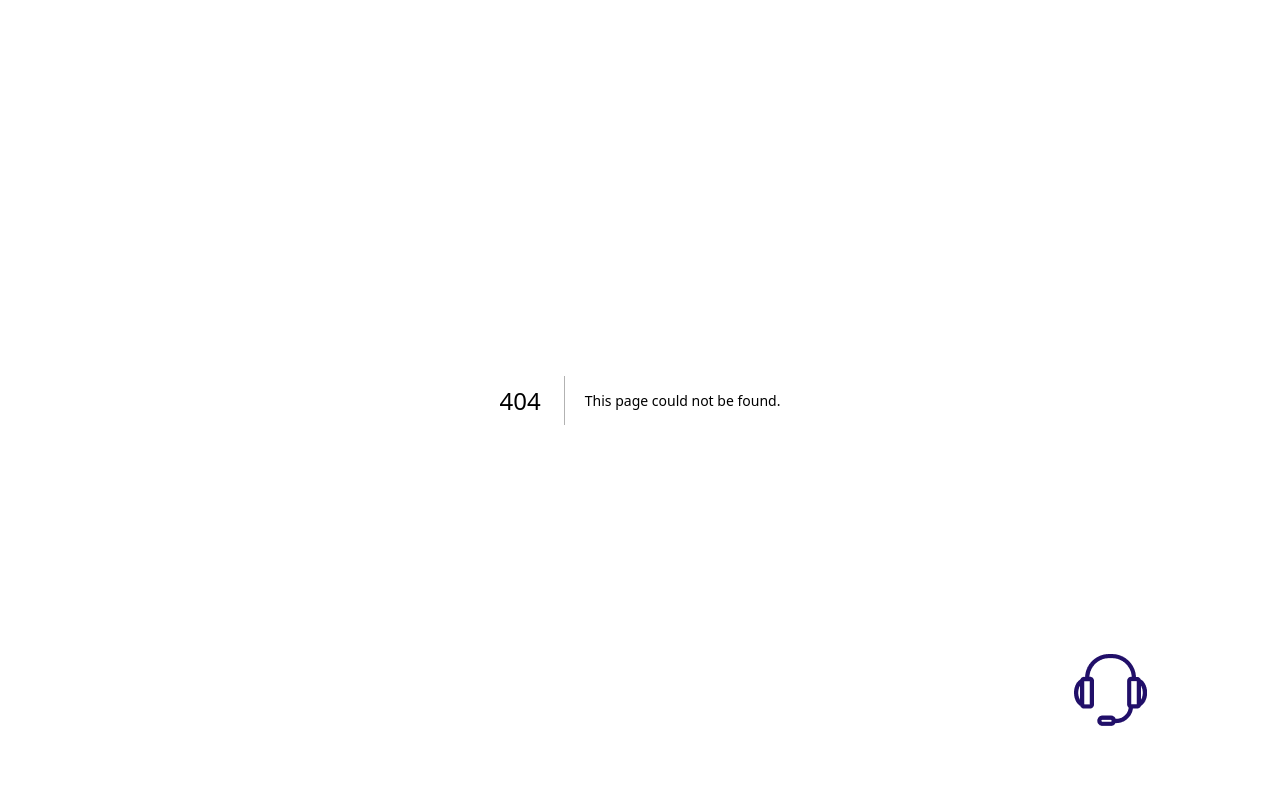
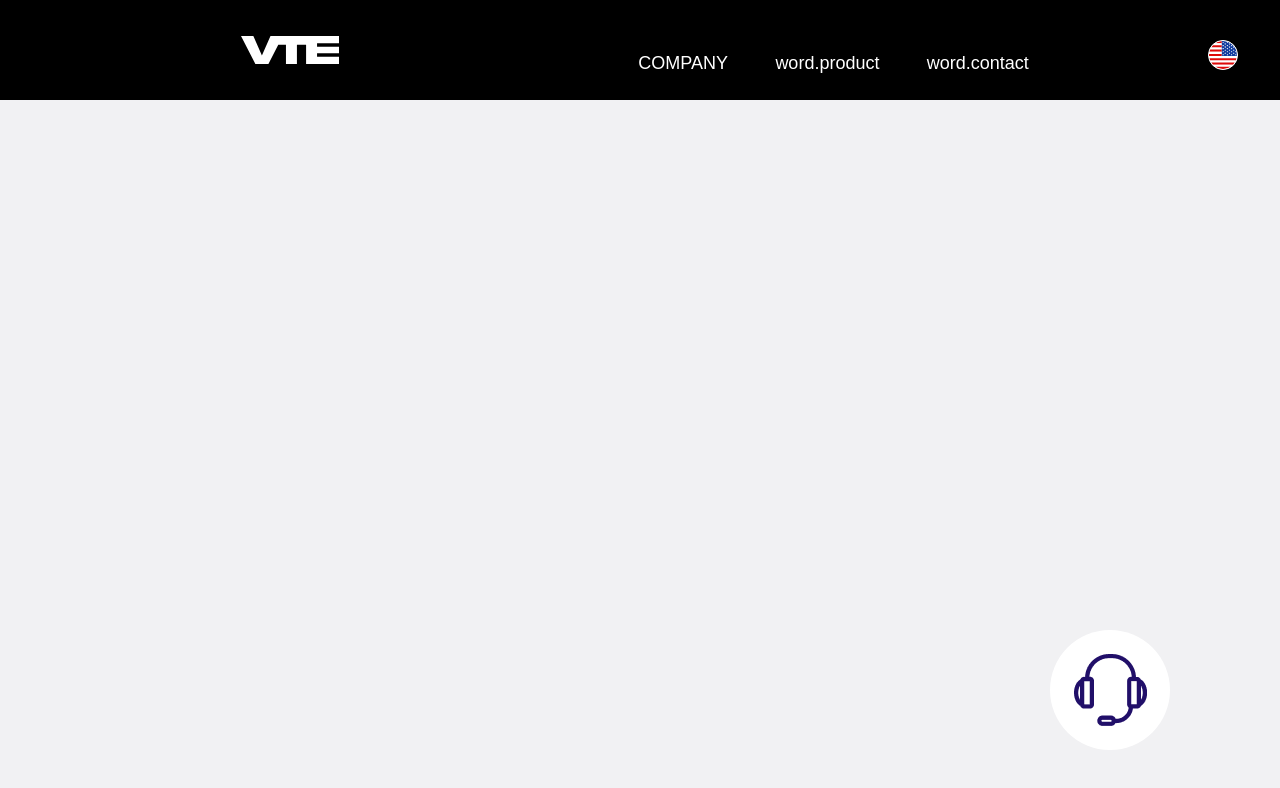
Before and after one commit to jkiwkoo/vte_front, a Next.js app: page /company in a window 1280 px wide. Before the commit this address had no page. Shown: the top 788 px of the page. Built offline with nearby package versions, Linux system fonts and the light colour scheme; a web font is replaced by a local one.

Commit message:
Add blank pages

```diff
--- /dev/null
+++ b/src/pages/company/index.tsx
@@ -0,0 +1,11 @@
+import { Header } from '@/components/Header';
+
+const Company = () => {
+  return (
+    <>
+      <Header isBlack={true} />
+    </>
+  );
+};
+
+export default Company;
--- /dev/null
+++ b/src/pages/products/index.tsx
@@ -0,0 +1,11 @@
+import { Header } from '@/components/Header';
+
+const Products = () => {
+  return (
+    <>
+      <Header isBlack={true} />
+    </>
+  );
+};
+
+export default Products;
--- /dev/null
+++ b/src/pages/support/index.tsx
@@ -0,0 +1,11 @@
+import { Header } from '@/components/Header';
+
+const Support = () => {
+  return (
+    <>
+      <Header isBlack={true} />
+    </>
+  );
+};
+
+export default Support;
```
